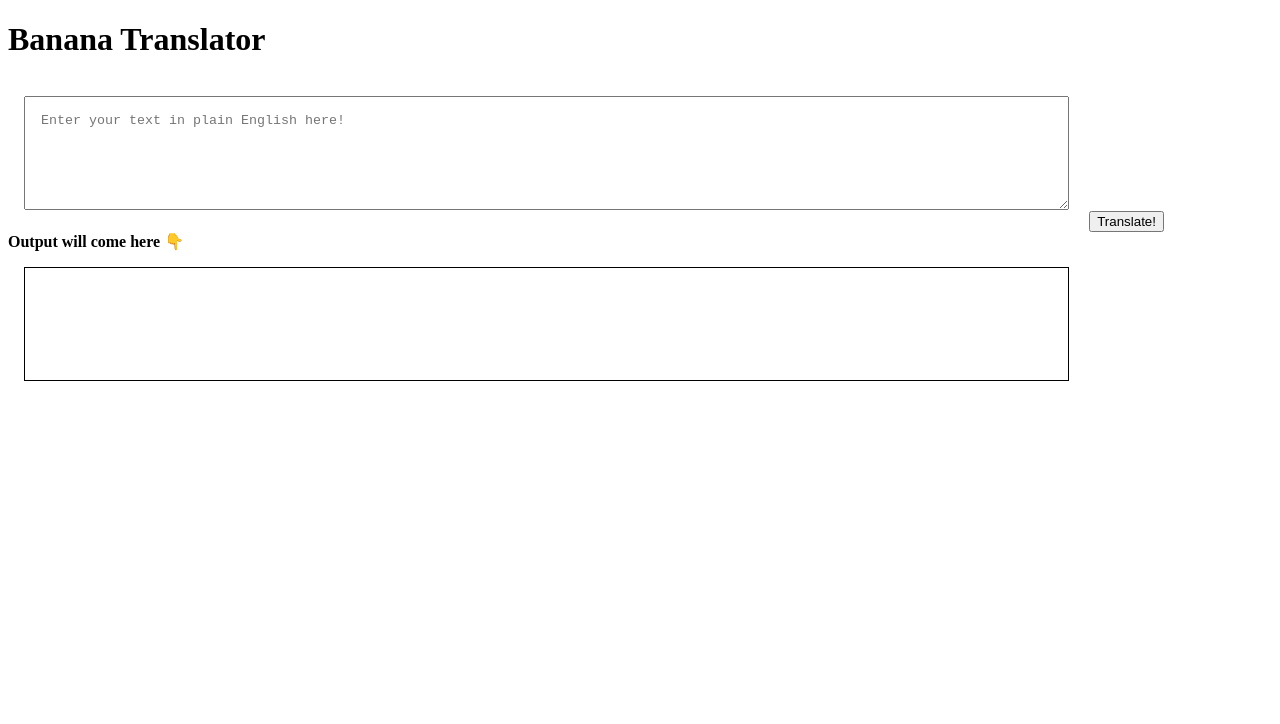
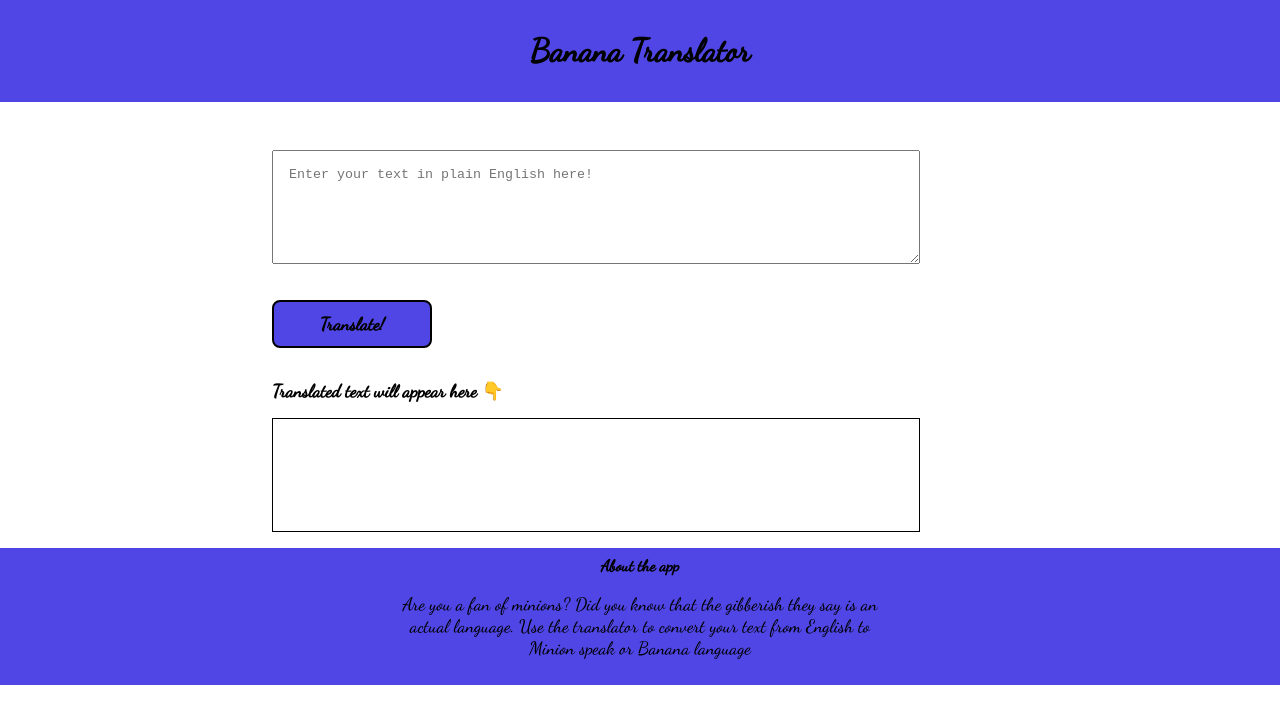
Before and after one commit to rohankr95/Mark-6, a plain HTML site: page index.html in a window 1280 px wide. Drawn offline with Linux system fonts and the light colour scheme.

Commit message:
all styling done

```diff
--- a/app.js
+++ b/app.js
@@ -2,9 +2,31 @@ var btnTranslate=document.querySelector("#btn-translate");
 var txtInput=document.querySelector("#txt-input");
 var outputDiv=document.querySelector("#output");
 
+var serverURL="https://api.funtranslations.com/translate/minion.json";
 
+function getTranslationURL(text){
+    return serverURL + "?" + "text=" + text
+}
+
+function errorHandler(error){
+
+    console.log("error occured", error);
+    alert("something wrong with server: Try again after some time")
+}
 
 function clickHandler(){
-    outputDiv.innerText="ksjkajcbka " + txtInput.value;
+    // outputDiv.innerText="ksjkajcbka " + txtInput.value;
+
+    var inputText = txtInput.value;
+    fetch(getTranslationURL(inputText))
+    .then(response => response.json())
+    .then(json =>{
+
+        var translatedText = json.contents.translated;
+        outputDiv.innerText=translatedText;
+
+    } )
+    .catch(errorHandler)
+
 }
 btnTranslate.addEventListener("click",clickHandler);
--- a/index.html
+++ b/index.html
@@ -9,13 +9,20 @@
 </head>
 <body>
 
-    <h1>Banana Translator</h1>
+    <h1 class="nav-text">Banana Translator</h1>
+    <div class="section">
     <textarea id="txt-input" placeholder="Enter your text in plain English here!" name="text" id="" cols="30" rows="10"></textarea>
-    <button id="btn-translate">Translate!</button>
-    <div class="bold-output">Output will come here 👇</div>
+    <div class="button"><button id="btn-translate">Translate!</button></div>
+    <div class="bold-output">Translated text will appear here 👇</div>
     <div id="output"></div>
+    </div>
 
-
+    <footer class="footer">
+        <div class="footer-header">About the app</div>
+        <div class="footer-text">
+        <p >Are you a fan of minions? Did you know that the gibberish they say is an actual language. Use the translator to convert your text from English to Minion speak or Banana language</p>
+        </div>
+    </footer>
 
 
    <script src="app.js" type="text/javascript"></script>
--- a/style.css
+++ b/style.css
@@ -1,3 +1,32 @@
+@import url('https://fonts.googleapis.com/css2?family=Dancing+Script:wght@500&display=swap');
+
+
+body{
+
+    margin: auto;
+    font-family: 'Dancing Script', cursive;
+
+
+
+}
+
+
+:root{
+
+    --primary-color: #4F46E5;
+
+}
+
+.nav-text{
+    background-color: var(--primary-color);
+    text-align: center;
+    padding: 2rem;
+    margin-top: 0rem;
+    margin-bottom: 2rem;
+}
+
+
+
 textarea{
 
     width: 80%;
@@ -16,4 +45,46 @@ textarea{
 }
 .bold-output{
     font-weight: bold;
+    margin: 1rem 1rem;
+    font-size: large;
 }
+
+.section{
+    margin: auto;
+    width: 60%;
+}
+
+.button #btn-translate{
+    background-color: var(--primary-color);
+    border: 2px solid black;
+    border-radius: 0.5rem;
+    height: 3rem;
+    width: 10rem;
+    margin: 1rem 1rem;
+    font-weight: bolder;
+    font-size: large;
+    font-family: 'Dancing Script', cursive;
+}
+
+.footer{
+    background-color: var(--primary-color);
+    text-align: center;
+    padding: 0.5rem;
+}
+
+.footer .footer-header{
+    font-weight: bold;
+    width: 40%;
+    margin: auto;
+    text-align: center;
+
+
+}
+
+.footer .footer-text{
+    width: 40%;
+    margin: auto;
+    font-size: large;
+
+
+}
```
